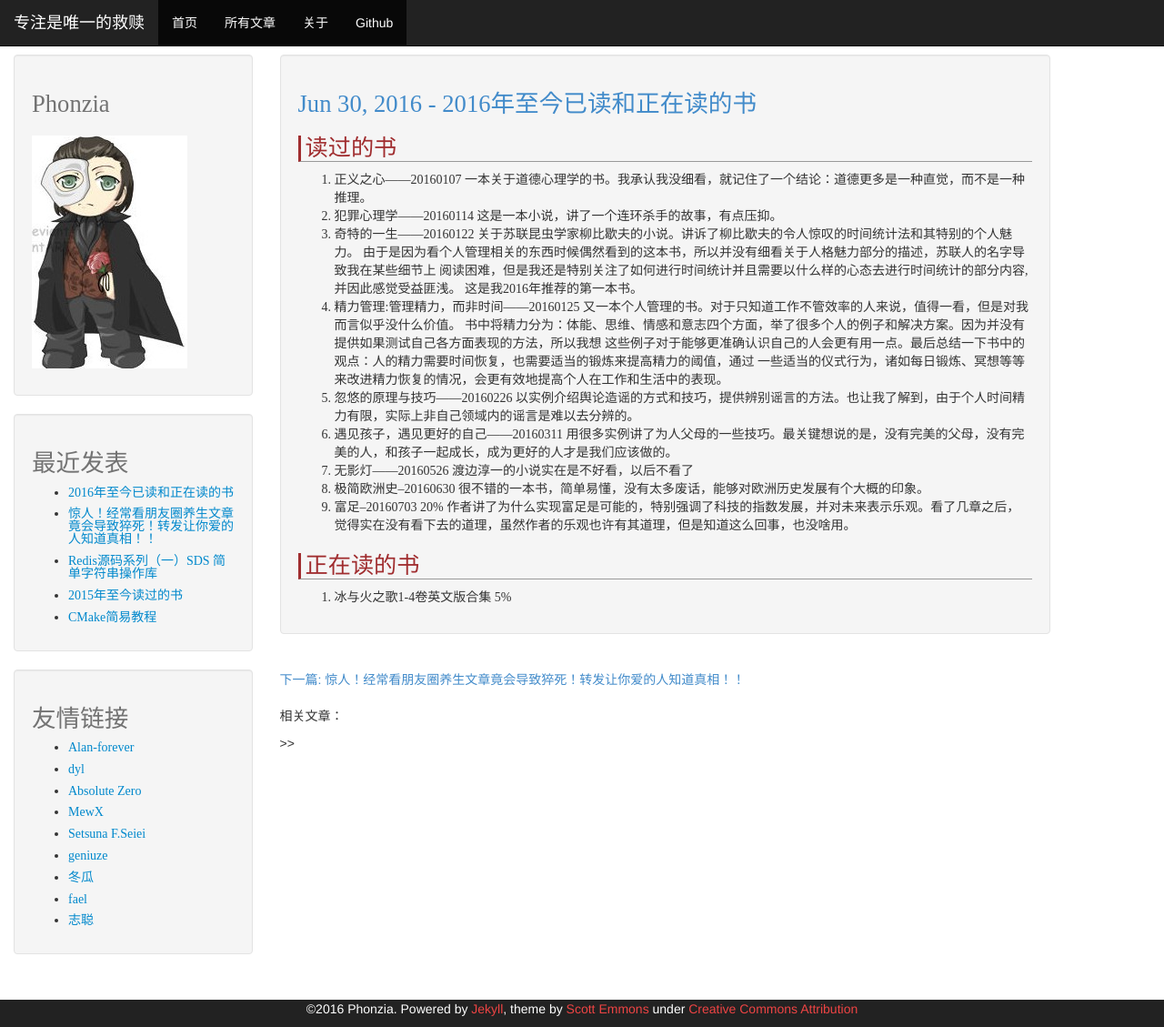
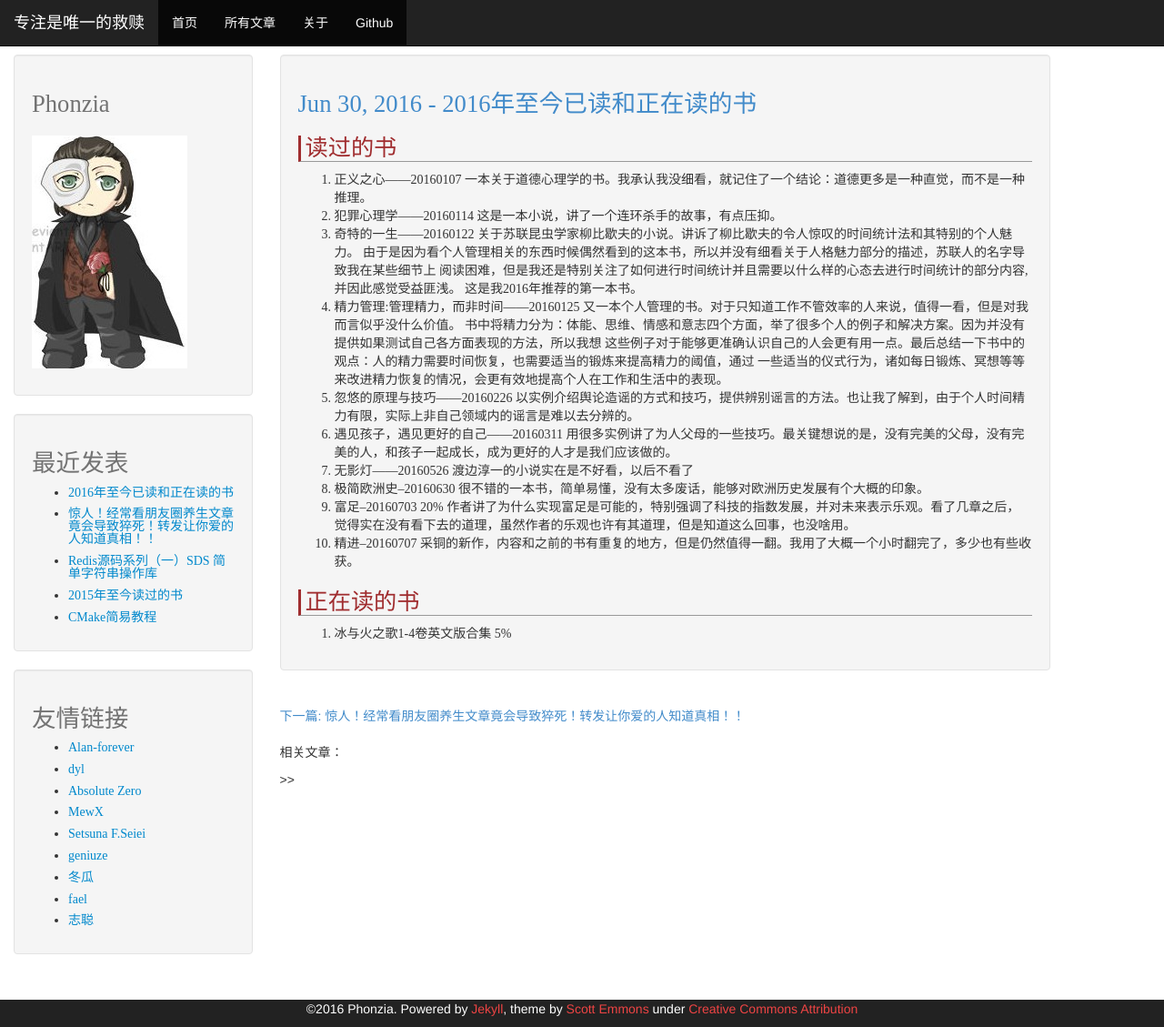
Before and after one commit to phonzia/old_blog, a Jekyll site: the page built from _posts/2016-06-30-BooksRead.md, in a window 1280 px wide and 1129 px high. Shown: the whole window at 91% size. Built offline with Jekyll 4.4.1, drawn with Linux system fonts in a browser that asks for light colours; Markdown is read by kramdown in place of the engine named in the settings; comment, search, counter and statistics services are not loaded.

Commit message:
Update 2016年至今已读和正在读的书

```diff
--- a/_posts/2016-06-30-BooksRead.md
+++ b/_posts/2016-06-30-BooksRead.md
@@ -21,6 +21,7 @@ tags: ''
 7. 无影灯——20160526 渡边淳一的小说实在是不好看，以后不看了
 8. 极简欧洲史--20160630 很不错的一本书，简单易懂，没有太多废话，能够对欧洲历史发展有个大概的印象。
 9. 富足--20160703 20% 作者讲了为什么实现富足是可能的，特别强调了科技的指数发展，并对未来表示乐观。看了几章之后，觉得实在没有看下去的道理，虽然作者的乐观也许有其道理，但是知道这么回事，也没啥用。
+10. 精进--20160707 采铜的新作，内容和之前的书有重复的地方，但是仍然值得一翻。我用了大概一个小时翻完了，多少也有些收获。
 
 ## 正在读的书
 1. 冰与火之歌1-4卷英文版合集 5%
```
